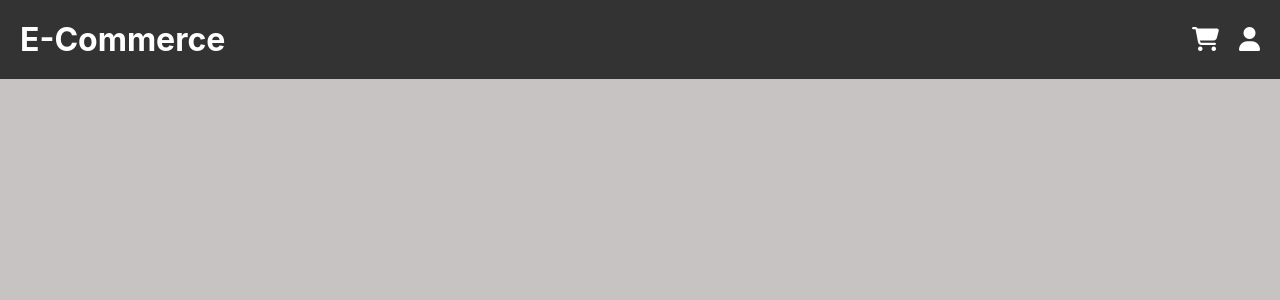
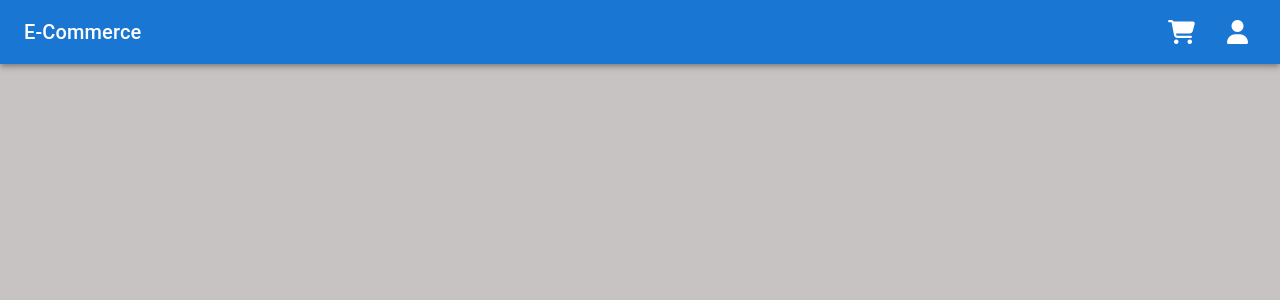
Before and after one commit to an-gabriel/ecommerce-web, a React (Create React App) app: page / in a window 1280 px wide. Shown: the top 300 px of the page. Built offline with nearby package versions, Linux system fonts and the light colour scheme; the HTML template or start-up script is replaced by a standard one.

Commit message:
chore: add login form

```diff
--- a/src/components/Header/index.tsx
+++ b/src/components/Header/index.tsx
@@ -1,15 +1,44 @@
-import React from 'react';
-import './style.css';
+import React, { useState } from 'react';
+import AppBar from '@mui/material/AppBar';
+import Toolbar from '@mui/material/Toolbar';
+import Typography from '@mui/material/Typography';
+import IconButton from '@mui/material/IconButton';
+import LoginPanel from '../LoginPanel';
 
 const Header: React.FC = () => {
+    const [showLoginPanel, setShowLoginPanel] = useState(false);
+
+    const toggleLoginPanel = () => {
+        setShowLoginPanel(!showLoginPanel);
+    };
+
+    const handleCloseLoginPanel = () => {
+        setShowLoginPanel(false);
+    };
+
     return (
-        <header className="header">
-            <h1>E-Commerce</h1>
-            <div className="icons">
-                <i className="fas fa-shopping-cart"></i>
-                <i className="fas fa-user"></i>
-            </div>
-        </header>
+        <AppBar position="static">
+            <Toolbar>
+                <Typography variant="h6" component="div" sx={{ flexGrow: 1 }}>
+                    E-Commerce
+                </Typography>
+                <IconButton
+                    color="inherit"
+                    aria-label="shopping cart"
+                    sx={{ marginRight: 2 }}
+                >
+                    <i className="fas fa-shopping-cart"></i>
+                </IconButton>
+                <IconButton
+                    color="inherit"
+                    aria-label="account"
+                    onClick={toggleLoginPanel}
+                >
+                    <i className="fas fa-user"></i>
+                </IconButton>
+            </Toolbar>
+            <LoginPanel isVisible={showLoginPanel} onClose={handleCloseLoginPanel} />
+        </AppBar>
     );
 };
 
--- /dev/null
+++ b/src/components/LoginPanel/index.tsx
@@ -0,0 +1,40 @@
+import React from 'react';
+
+
+import TextField from '@mui/material/TextField';
+import Button from '@mui/material/Button';
+
+import { StyledDrawer, FormDescription, FormContainer } from './styles'
+
+interface LoginPanelProps {
+    isVisible: boolean;
+    onClose: () => void;
+}
+
+
+
+const LoginPanel: React.FC<LoginPanelProps> = ({ isVisible, onClose }) => {
+    return (
+        <StyledDrawer
+            anchor="right"
+            open={isVisible}
+            onClose={onClose}
+            slotProps={{
+                backdrop: { invisible: true },
+            }}
+        >
+            <FormDescription variant="h5" gutterBottom>
+                Login
+            </FormDescription>
+            <FormContainer>
+                <TextField label="Username" variant="outlined" />
+                <TextField label="Password" type="password" variant="outlined" />
+                <Button variant="contained" color="primary" fullWidth>
+                    Login
+                </Button>
+            </FormContainer>
+        </StyledDrawer>
+    );
+};
+
+export default LoginPanel;
--- /dev/null
+++ b/src/components/LoginPanel/styles.ts
@@ -0,0 +1,32 @@
+import { styled } from '@mui/system';
+
+import Typography from '@mui/material/Typography';
+import Drawer from '@mui/material/Drawer';
+
+export const StyledDrawer = styled(Drawer)(({ theme }) => ({
+    '& .MuiDrawer-paper': {
+        width: '100%',
+        [theme.breakpoints.up('sm')]: {
+            width: '20%',
+        },
+        backgroundColor: theme.palette.background.default,
+        padding: '10px',
+        [theme.breakpoints.down('sm')]: {
+            padding: '0',
+        },
+    },
+}));
+
+export const FormDescription = styled(Typography)({
+    textAlign: 'center',
+    padding: '16px',
+})
+
+export const FormContainer = styled('form')({
+    display: 'flex',
+    flexDirection: 'column',
+    gap: '16px',
+    padding: '16px',
+    overflowY: 'auto',
+    maxHeight: 'calc(100vh - 120px)',
+});
```
